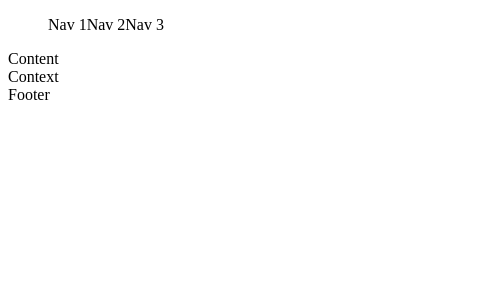
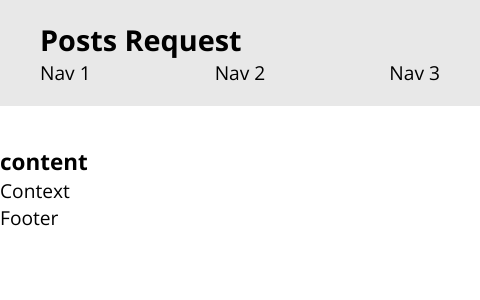
Before and after one commit to Fanpeng-L/posts-request, a React (Vite) app: page / in a window 390 px wide. Shown: the top 300 px of the page, 480 px wide, since content can reach past the window. Built offline with nearby package versions, Linux system fonts and the light colour scheme.

Commit message:
Put content and context into MainBody component, added responsiveness to the display of content and context

```diff
--- a/src/App.jsx
+++ b/src/App.jsx
@@ -1,14 +1,12 @@
 import Navbar from "./components/Navbar";
-import Context from "./components/Context";
-import Content from "./components/Content";
 import Footer from "./components/Footer";
+import MainBody from "./components/MainBody";
 
 function App() {
   return (
     <>
       <Navbar />
-      <Content />
-      <Context />
+      <MainBody />
       <Footer />
     </>
   );
--- a/src/components/Content.jsx
+++ b/src/components/Content.jsx
@@ -1,5 +1,9 @@
 function Content() {
-  return <div>Content</div>;
+  return (
+    <section>
+      <h1>content</h1>
+    </section>
+  );
 }
 
 export default Content;
--- a/src/components/Context.jsx
+++ b/src/components/Context.jsx
@@ -1,5 +1,5 @@
 function Context() {
-  return <div>Context</div>;
+  return <section className="context">Context</section>;
 }
 
 export default Context;
--- /dev/null
+++ b/src/components/MainBody.jsx
@@ -0,0 +1,13 @@
+import Content from "./Content";
+import Context from "./Context";
+
+function MainBody() {
+  return (
+    <section className="container">
+      <Content />
+      <Context />
+    </section>
+  );
+}
+
+export default MainBody;
--- a/src/components/Navbar.jsx
+++ b/src/components/Navbar.jsx
@@ -1,7 +1,8 @@
 function Navbar() {
   return (
     <nav>
-      <ul className="header">
+      <h1>Posts Request</h1>
+      <ul>
         <li className="nav-item">Nav 1</li>
         <li className="nav-item">Nav 2</li>
         <li className="nav-item">Nav 3</li>
--- a/src/index.css
+++ b/src/index.css
@@ -1,7 +1,66 @@
-.header {
-  display: flex;
+@import url("https://fonts.googleapis.com/css2?family=Open+Sans:ital,wdth,wght@0,75..100,300..800;1,75..100,300..800&display=swap");
+
+* {
+  margin: 0;
+  padding: 0;
 }
 
-ul {
+body {
+  margin: 0 auto;
+  padding: 0;
+  min-width: 480px;
+  max-width: 1024px;
+  font-family: "Open Sans", "Helvetica Neue", "sans-serif";
+  box-sizing: border-box;
+  font-size: 1.2rem;
+}
+
+:root {
+  --highlight: #7fddd3;
+}
+
+/* navbar */
+nav {
+  display: flex;
+  justify-content: space-between;
+  align-items: center;
+  background: #e8e8e8;
+  margin-bottom: 40px;
+  padding: 20px 40px;
+}
+
+nav ul {
   list-style: none;
+  display: flex;
+  justify-content: space-between;
+  align-items: center;
+  gap: 50px;
 }
+
+/* MainBody */
+section.container {
+  display: flex;
+  max-width: 100%;
+  justify-content: space-between;
+}
+
+/* content */
+section.content {
+  flex: 1;
+}
+
+/* context */
+section.context {
+  width: 100px;
+}
+
+/* Responsive */
+@media screen and (max-width: 640px) {
+  section.container {
+    display: block;
+  }
+
+  nav {
+    display: block;
+  }
+}
```
